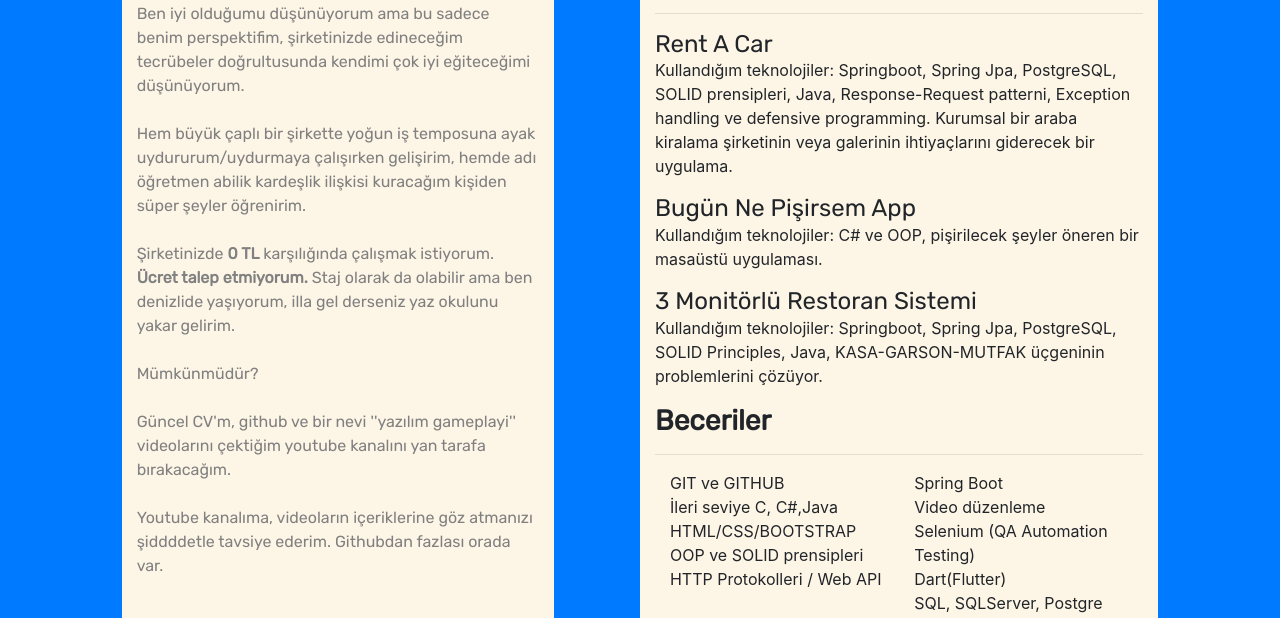
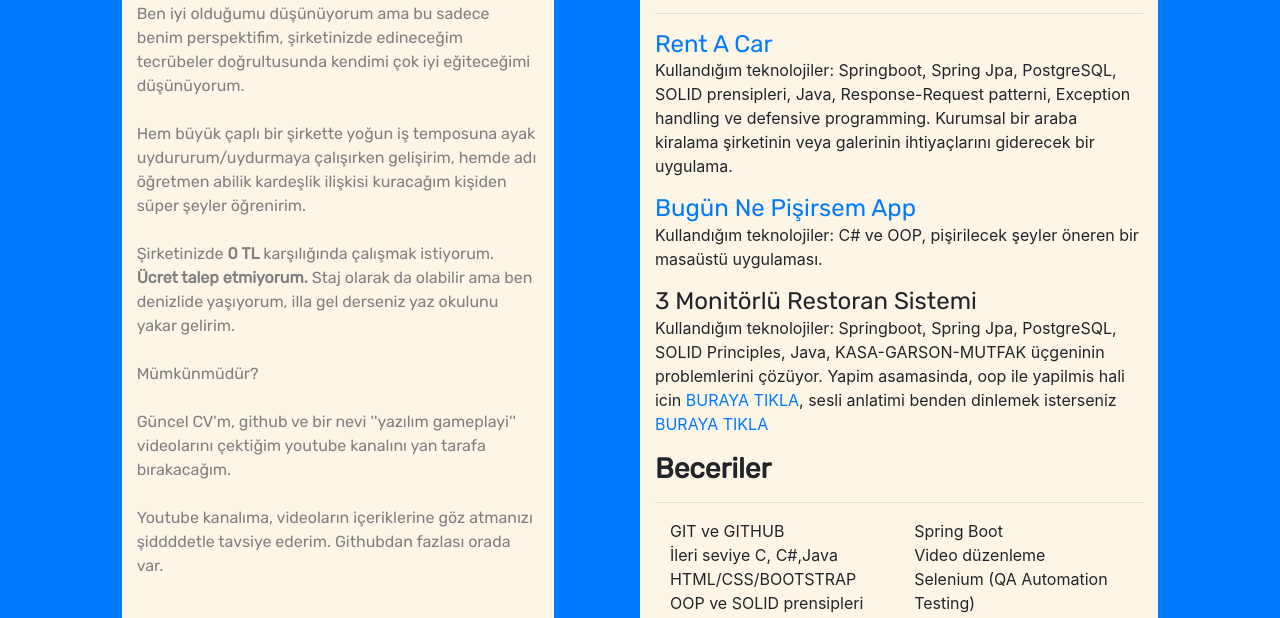
Before and after one commit to emirhankarakoc/cv_websitem, a plain HTML site: page index.html in a window 1280 px wide. Shown: the part 742-1360 px from the top of the page. Drawn offline with nearby package versions, Linux system fonts and the light colour scheme; a web font is replaced by a local one.

Commit message:
Update index.html

```diff
--- a/index.html
+++ b/index.html
@@ -89,20 +89,20 @@
                             <h4 style="text-align: left; font-family: 'Rubik'; display: inline;">Step IT Computer Academy Baku</h4> <p style="display: inline;"> - Junior Computer Academy (2017 - 2020)</p>
                             <br> <p>IT Essentials, HTML/CSS Basic, 3D Modeling, Game Design alanında eğitimler aldım.</p>
                             <h3 style="text-align: left; font-family: 'Rubik';"><strong>Projelerim</strong></h3><hr>
-                            <h4 style="text-align: left; font-family: 'Rubik'; display: inline;">Rent A Car</h4> <p style="display: inline;"></p><br>
+                            <h4 style="text-align: left; font-family: 'Rubik'; display: inline;"><a href="https://github.com/emirhankarakoc/rentACar_spring">Rent A Car</a></h4> <p style="display: inline;"></p><br>
                             <p>Kullandığım teknolojiler: Springboot, Spring Jpa, PostgreSQL, SOLID prensipleri, Java,
                                 Response-Request patterni, Exception handling ve defensive programming. Kurumsal bir araba kiralama şirketinin veya galerinin ihtiyaçlarını giderecek bir uygulama.
                             </p>
 
 
-                            <h4 style="text-align: left; font-family: 'Rubik'; display: inline;">Bugün Ne Pişirsem App</h4> <p style="display: inline;"></p><br>
+                            <h4 style="text-align: left; font-family: 'Rubik'; display: inline;"><a href="https://github.com/emirhankarakoc/BugunNeYapsamApp">Bugün Ne Pişirsem App</a></h4> <p style="display: inline;"></p><br>
                             <p>Kullandığım teknolojiler: C# ve OOP, pişirilecek şeyler öneren bir masaüstü uygulaması.
                             </p>
 
 
 
                             <h4 style="text-align: left; font-family: 'Rubik'; display: inline;">3 Monitörlü Restoran Sistemi</h4> <p style="display: inline;"></p><br>
-                            <p>Kullandığım teknolojiler:  Springboot, Spring Jpa, PostgreSQL, SOLID Principles, Java, KASA-GARSON-MUTFAK üçgeninin problemlerini çözüyor.
+                            <p>Kullandığım teknolojiler:  Springboot, Spring Jpa, PostgreSQL, SOLID Principles, Java, KASA-GARSON-MUTFAK üçgeninin problemlerini çözüyor. Yapim asamasinda, oop ile yapilmis hali icin <a href="https://github.com/emirhankarakoc/3_monitorlu_restoran">BURAYA TIKLA</a>, sesli anlatimi benden dinlemek isterseniz <a href="https://youtu.be/owb0mmO4Yzc">BURAYA TIKLA</a>
                             </p>
 
 
```
